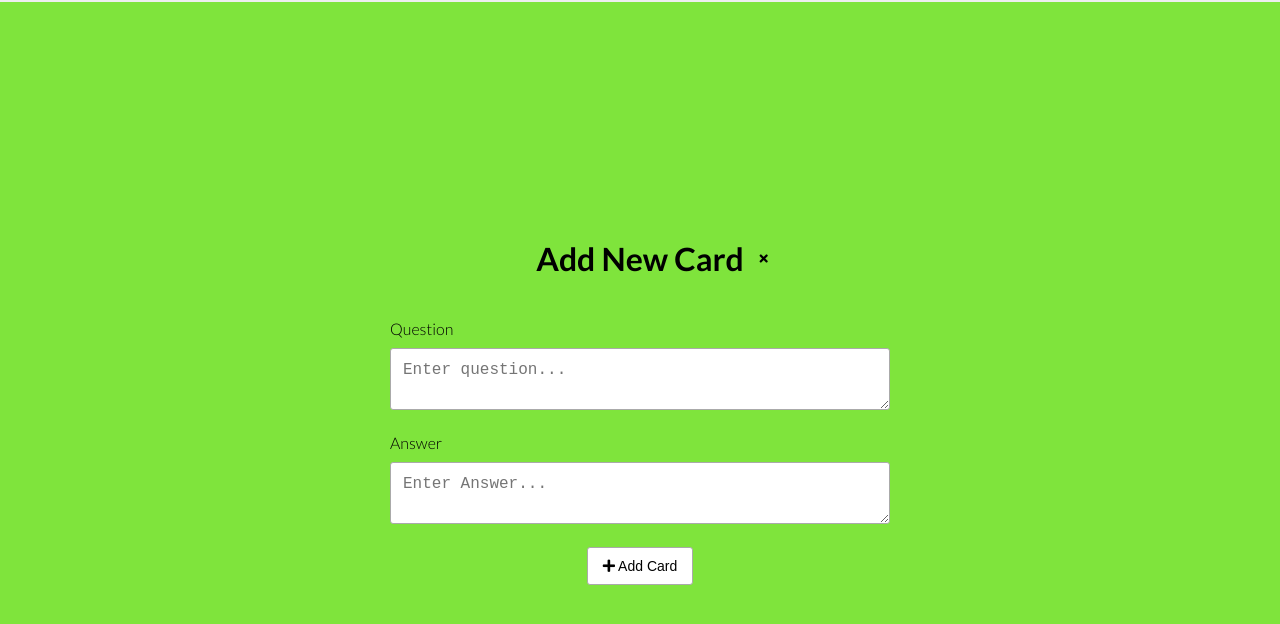
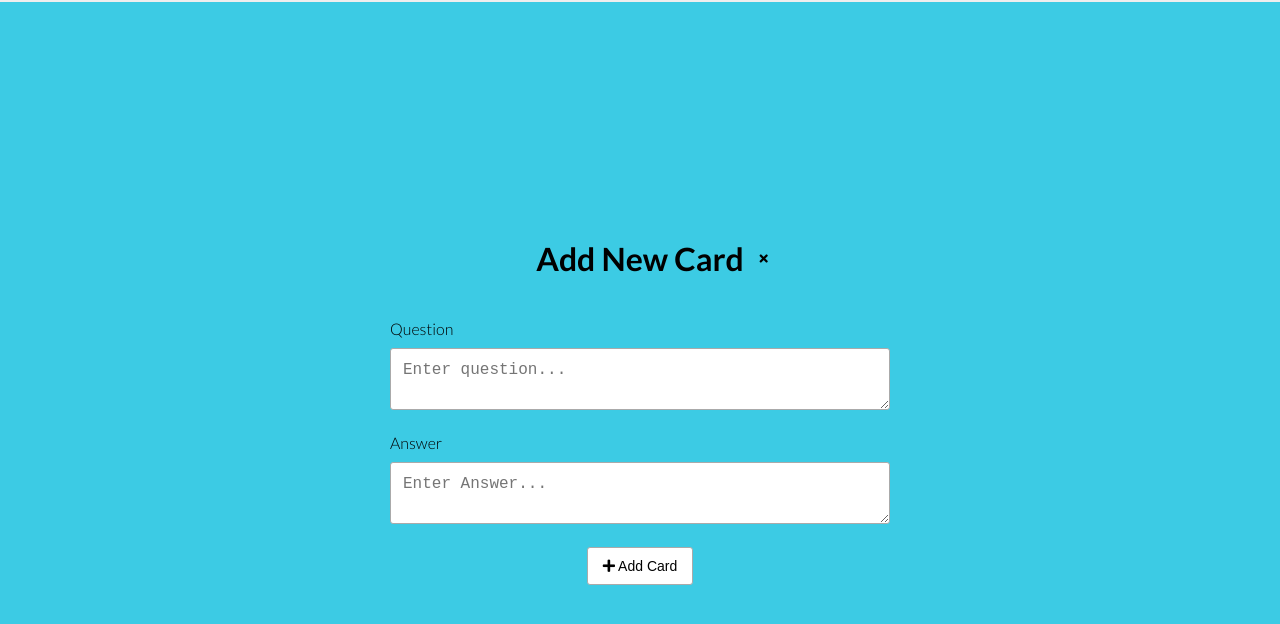
Before and after one commit to Syndicate555/Digital-Flashcards, a plain HTML site: page index.html in a window 1280 px wide. Both pictures are taken after a click on the button "Add New Card". Drawn offline with Linux system fonts and the light colour scheme.

Commit message:
Update style.css

```diff
--- a/style.css
+++ b/style.css
@@ -5,7 +5,7 @@
 }
 
 body {
-  background-color: rgb(2, 18, 26);
+  background-color: #3ccbe4;
   display: flex;
   flex-direction: column;
   align-items: center;
@@ -153,7 +153,7 @@ h1 button {
 .add-container {
   opacity: 0;
   z-index: -1;
-  background-color: #7fe43c;
+  background-color: #3ccbe4;
   border-top: 2px solid #eee;
   display: flex;
   flex-direction: column;
```
